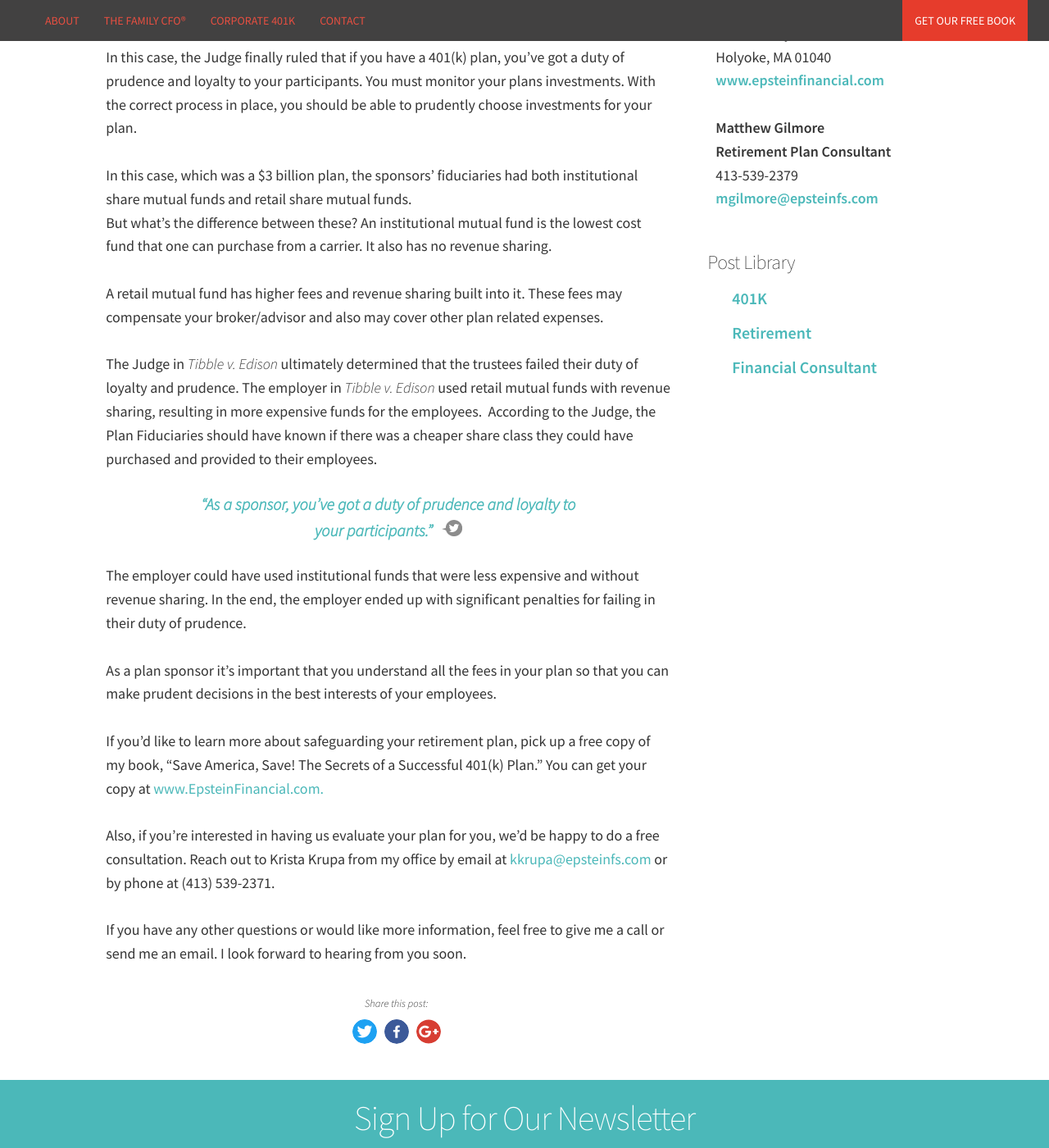
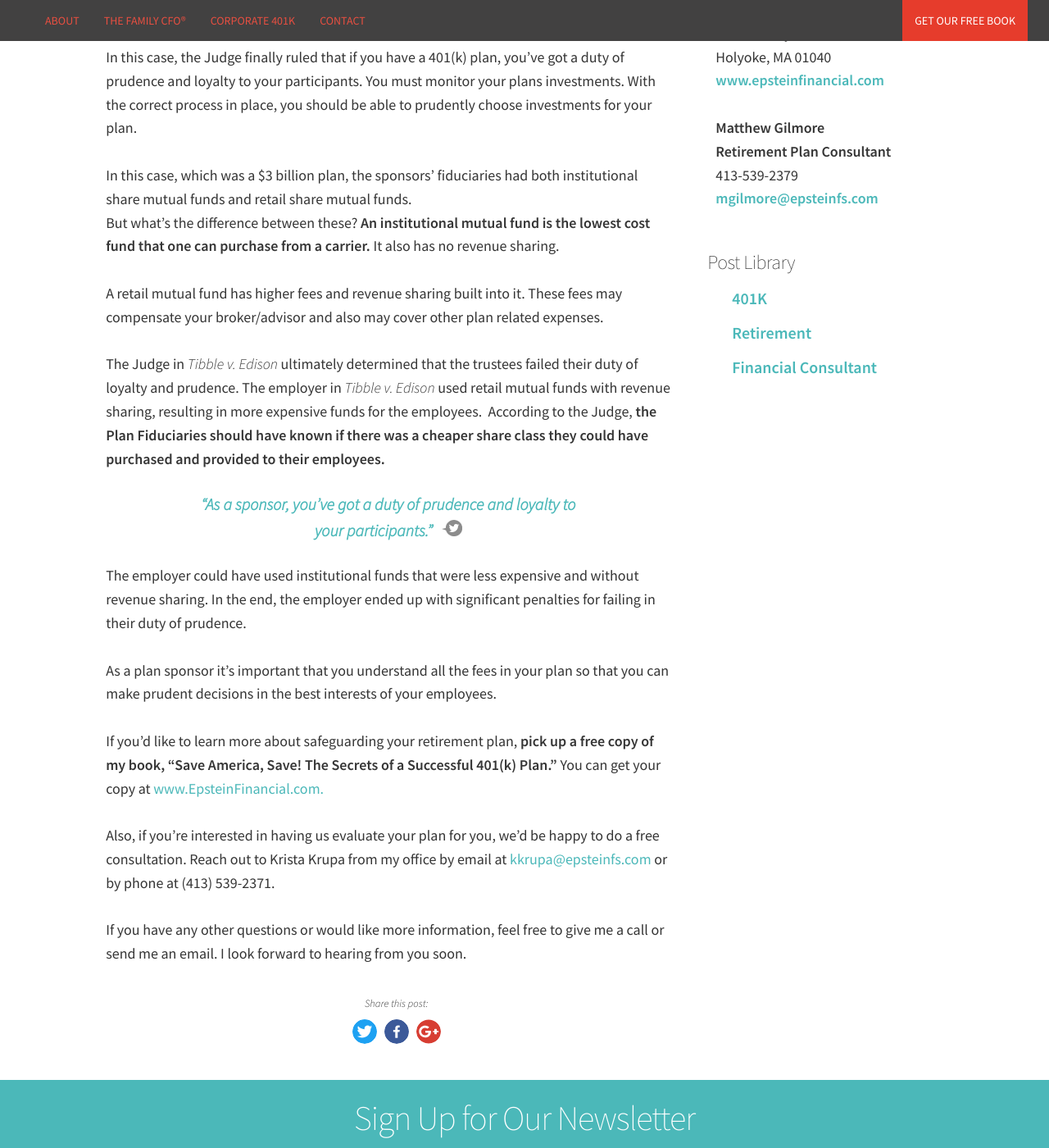
Before and after one commit to Vyral/charlie-epstein-blog, a Jekyll site: the page built from _posts/2017-10-05-are-you-truly-fulfilling-your-duties-as-a-retirement-plan-sponsor.md, in a window 1280 px wide and 1400 px high, scrolled down 1057 px. Shown: the whole window at 82% size. Built offline with Jekyll 4.4.1, drawn with Linux system fonts in a browser that asks for light colours; nearby versions of some CDN libraries; part of the change alters nothing that is shown.

```diff
--- a/_posts/2017-10-05-are-you-truly-fulfilling-your-duties-as-a-retirement-plan-sponsor.md
+++ b/_posts/2017-10-05-are-you-truly-fulfilling-your-duties-as-a-retirement-plan-sponsor.md
@@ -20,8 +20,8 @@ youtube_code: yxZEzlsV2fo
 
 {% include youtube.html %}
 
-There’s a lot of activity right now in the 401(k) industry, but today I want to talk specifically about a court case that has been dragging out for the past six or seven years: *Tibble v. Edison.*<br><br>In this case, the Judge finally ruled that if you have a 401(k) plan, you’ve got a duty of prudence and loyalty to your participants. You must monitor your plans investments. With the correct process in place, you should be able to prudently choose investments for your plan. &nbsp;<br>&nbsp;<br>In this case, which was a $3 billion plan, the sponsors’ fiduciaries had both institutional share mutual funds and retail share mutual funds.<br>But what’s the difference between these? An institutional mutual fund is the lowest cost fund that one can purchase from a carrier. It also has no revenue sharing.<br><br>A retail mutual fund has higher fees and revenue sharing built into it. These fees may compensate your broker/advisor and also may cover other plan related expenses.<br>&nbsp;<br>The Judge in *Tibble v. Edison* ultimately determined that the trustees failed their duty of loyalty and prudence. The employer in *Tibble v. Edison* used retail mutual funds with revenue sharing, resulting in more expensive funds for the employees. &nbsp;According to the Judge, the Plan Fiduciaries should have known if there was a cheaper share class they could have purchased and provided to their employees.
+There’s a lot of activity right now in the 401(k) industry, but today I want to talk specifically about a court case that has been dragging out for the past six or seven years: *Tibble v. Edison.*<br><br>In this case, the Judge finally ruled that if you have a 401(k) plan, you’ve got a duty of prudence and loyalty to your participants. You must monitor your plans investments. With the correct process in place, you should be able to prudently choose investments for your plan. &nbsp;<br>&nbsp;<br>In this case, which was a $3 billion plan, the sponsors’ fiduciaries had both institutional share mutual funds and retail share mutual funds.<br>But what’s the difference between these? **An institutional mutual fund is the lowest cost fund that one can purchase from a carrier.** It also has no revenue sharing.<br><br>A retail mutual fund has higher fees and revenue sharing built into it. These fees may compensate your broker/advisor and also may cover other plan related expenses.<br>&nbsp;<br>The Judge in *Tibble v. Edison* ultimately determined that the trustees failed their duty of loyalty and prudence. The employer in *Tibble v. Edison* used retail mutual funds with revenue sharing, resulting in more expensive funds for the employees. &nbsp;According to the Judge, **the Plan Fiduciaries should have known if there was a cheaper share class they could have purchased and provided to their employees.**
 
 {% include pullquote.html %}
 
-The employer could have used institutional funds that were less expensive and without revenue sharing. In the end, the employer ended up with significant penalties for failing in their duty of prudence.<br><br>As a plan sponsor it’s important that you understand all the fees in your plan so that you can make prudent decisions in the best interests of your employees.<br><br>If you’d like to learn more about safeguarding your retirement plan, pick up a free copy of my book, “Save America, Save! The Secrets of a Successful 401(k) Plan.” You can get your copy at <a href="www.EpsteinFinancial.com." target="_blank">www.EpsteinFinancial.com.</a><br>&nbsp;<br>Also, if you’re interested in having us evaluate your plan for you, we’d be happy to do a free consultation. Reach out to Krista Krupa from my office by email at <a href="mailto:kkrupa@epsteinfs.com" target="_blank">kkrupa@epsteinfs.com</a> or by phone at (413) 539-2371.<br>&nbsp;<br>If you have any other questions or would like more information, feel free to give me a call or send me an email. I look forward to hearing from you soon.
+The employer could have used institutional funds that were less expensive and without revenue sharing. In the end, the employer ended up with significant penalties for failing in their duty of prudence.<br><br>As a plan sponsor it’s important that you understand all the fees in your plan so that you can make prudent decisions in the best interests of your employees.<br><br>If you’d like to learn more about safeguarding your retirement plan, **pick up a free copy of my book, “Save America, Save! The Secrets of a Successful 401(k) Plan.”** You can get your copy at [www.EpsteinFinancial.com.](www.EpsteinFinancial.com.)<br>&nbsp;<br>Also, if you’re interested in having us evaluate your plan for you, we’d be happy to do a free consultation. Reach out to Krista Krupa from my office by email at [kkrupa@epsteinfs.com](mailto:kkrupa@epsteinfs.com) or by phone at (413) 539-2371.<br>&nbsp;<br>If you have any other questions or would like more information, feel free to give me a call or send me an email. I look forward to hearing from you soon.
```
